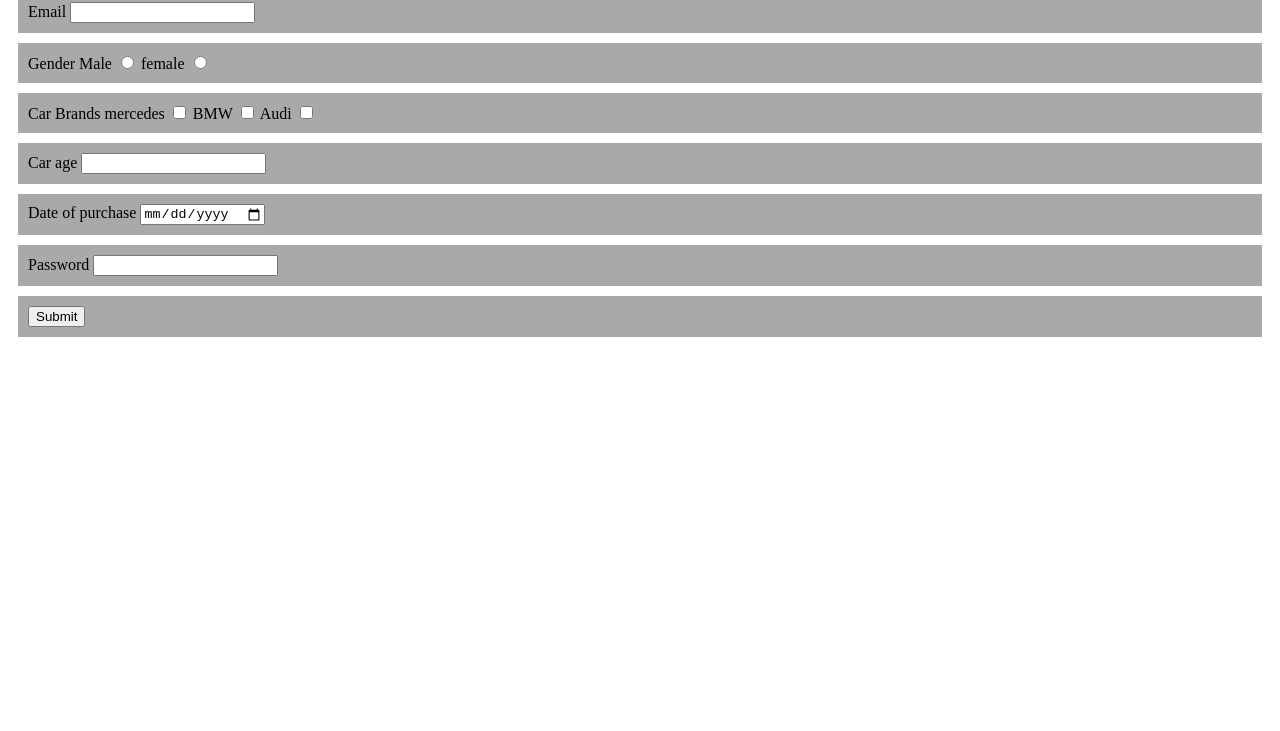
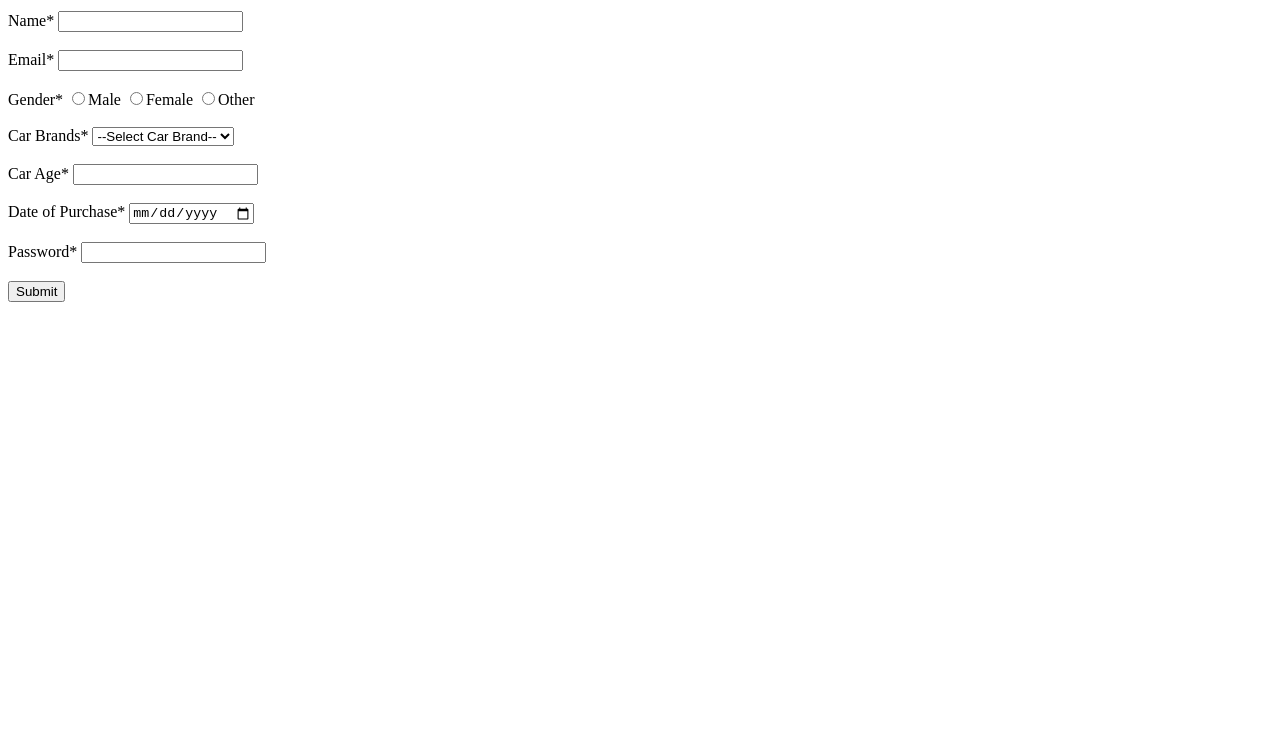
Before and after one commit to acciojob/car-insurance-form-dev-ninad, a website: page main.html in a window 1280 px wide. Shown: the part 69-800 px from the top of the page. Drawn offline with Linux system fonts and the light colour scheme.

Commit message:
created a submission

```diff
--- a/main.html
+++ b/main.html
@@ -8,47 +8,45 @@
 
 <body>
 	<!-- the entire body must be written by student -->
-	<form method="get">
-        <div>
-        <label for="#Name">Name</label>
-        <input type="text" required id="#Name">
-		</div>
-		<div>
-        <label for="#Email">Email</label>
-        <input type="email" required id="#Email">
-		</div>
-		<div>
-        <label for="#gender">Gender</label>
-        <label for="male">Male</label>
-        <input type="radio" id="male" required name="#gender" value="m">
-        <label for="female">female</label>
-        <input type="radio" id="female" name="#gender" value="f">
-		</div>
-		<div>
-        <label for="#cars">Car Brands</label>
-        <label for="mercedes">mercedes</label>
-        <input type="checkbox" id="mercedes" name="mercedes">
-        <label for="BMW">BMW</label>
-        <input type="checkbox" id="BMW" name="BMW">
-        <label for="Audi">Audi</label>
-        <input type="checkbox" id="Audi" name="Audi">
-		</div>
-		<div>
-        <label for="#carage">Car age</label>
-        <input type="number" required id="#carage">
-		</div>
-		<div>
-        <label for="#dop">Date of purchase</label>
-        <input type="date" required id="#dop">
-		</div>
-		<div>
-        <label for="#password">Password</label>
-        <input type="password" required id="#password">
-        </div>
-		<div>
-			<label for="submit"></label>
-			<input type="submit" id="submit">
-		</div>
+	<!DOCTYPE html>
+<html>
+
+<head>
+    <title>Car Insurance Registration Form</title>
+</head>
+
+<body>
+    <h1>Car Insurance Registration Form</h1>
+    <form action="#" method="post">
+        <label for="name">Name*</label>
+        <input type="text" id="name" name="name" required><br><br>
+
+        <label for="email">Email*</label>
+        <input type="email" id="email" name="email" required><br><br>
+
+        <label for="gender">Gender*</label>
+        <input type="radio" id="gender" name="gender" value="male">Male
+        <input type="radio" id="gender" name="gender" value="female">Female
+        <input type="radio" id="gender" name="gender" value="other">Other<br><br>
+
+        <label for="cars">Car Brands*</label>
+        <select id="cars" name="cars" required>
+            <option value="">--Select Car Brand--</option>
+            <option value="BMW">BMW</option>
+            <option value="Audi">Audi</option>
+            <option value="Mercedes">Mercedes</option>
+        </select><br><br>
+
+        <label for="carage">Car Age*</label>
+        <input type="number" id="carage" name="carage" required><br><br>
+
+        <label for="dop">Date of Purchase*</label>
+        <input type="date" id="dop" name="dop" required><br><br>
+
+        <label for="password">Password*</label>
+        <input type="password" id="password" name="password" required><br><br>
+
+        <input type="submit" value="Submit">
     </form>
     <script type="text/javascript" src="./script.js">
 </script>
```
